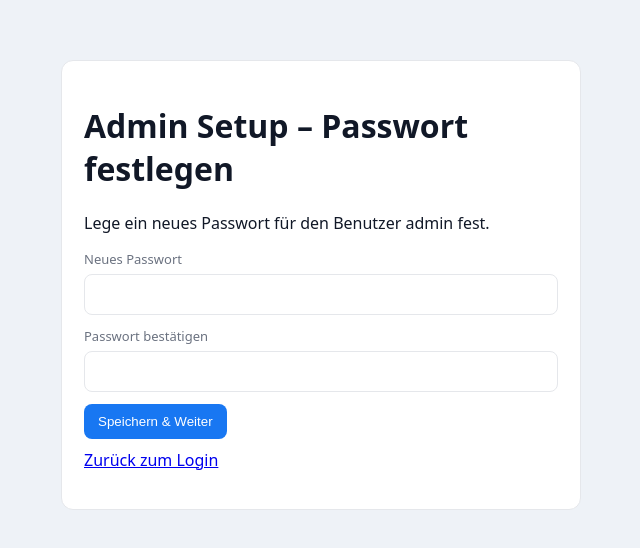
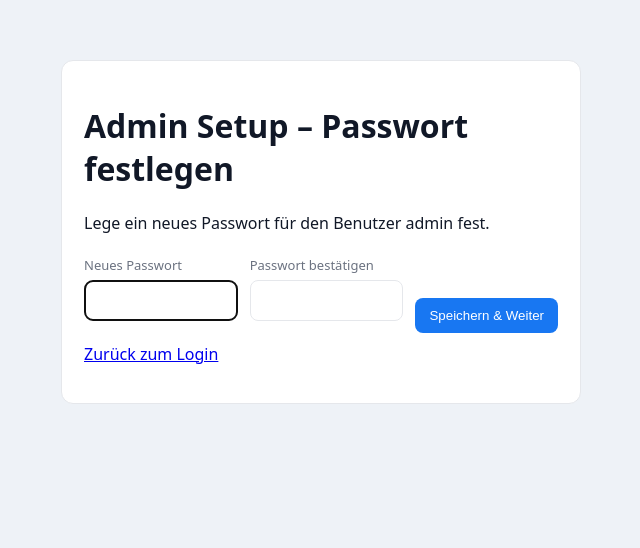
Before and after one commit to el-choco/privatcms, a PHP site: page /setup.php in a window 1280 px wide. Shown: the top 548 px of the page, without its empty margins (319-959 px from the left). Run offline with PHP 8.4, Linux system fonts and the light colour scheme.

Commit message:
ui(admin): icons on dashboard + improved setup form; i18n hooks and styles

```diff
--- a/admin/dashboard.php
+++ b/admin/dashboard.php
@@ -39,8 +39,8 @@ function svg($name, $cls='icon-18') {
     'open' => '<path d="M5 12h11"/><path d="M12 5l7 7-7 7" />',
     'new' => '<path d="M12 5v14M5 12h14" />',
     'manage' => '<path d="M4 6h16M4 12h10M4 18h16" />',
-    'file' => '<path d="M14 3H6a2 2 0 0 0-2 2v14l-4-2 4 2 4-2 4 2V9z" fill="none"/>',
-    'settings' => '<path d="M12 15a3 3 0 1 0 0-6 3 3 0 0 0 0 6z"/><path d="M19.4 15a1.65 1.65 0 0 0 .33 1.82l.06.06a2 2 0 1 1-2.83 2.83l-.06-.06a1.65 1.65 0 0 0-1.82-.33 1.65 1.65 0 0 0-1 1.51V21a2 2 0 1 1-4 0v-.09a1.65 1.65 0 0 0-1-1.51 1.65 1.65 0 0 0-1.82.33l-.06.06a2 2 0 1 1-2.83-2.83l.06-.06a1.65 1.65 0 0 0 .33-1.82 1.65 1.65 0 0 0-1.51-1H3a2 2 0 1 1 0-4h.09a1.65 1.65 0 0 0 1.51-1 1.65 1.65 0 0 0-.33-1.82l-.06-.06A2 2 0 1 1 7.04 3.3l.06.06a1.65 1.65 0 0 0 1.82.33H9a1.65 1.65 0 0 0 1-1.51V3a2 2 0 1 1 4 0v.09a1.65 1.65 0 0 0 1 1.51 1.65 1.65 0 0 0 1.82-.33l.06-.06a2 2 0 1 1 2.83 2.83l-.06.06a1.65 1.65 0 0 0-.33 1.82V9c0 .67.39 1.27 1 1.51.64.26 1.09.88 1.09 1.6s-.45 1.34-1.09 1.6c-.61.24-1 .84-1 1.29z" fill="none"/>',
+    'file' => '<path d="M14 3H6a2 2 0 0 0-2 2v14l4-2 4 2 4-2 4 2V9z" fill="none"/>',
+    'settings' => '<path d="M12 15a3 3 0 1 0 0-6 3 3 0 0 0 0 6z"/><path d="M19.4 15a1.65 1.65 0 0 0 .33 1.82l.06.06a2 2 0 1 1-2.83 2.83l-.06-.06a1.65 1.65 0 0 0-1.82-.33 1.65 1.65 0 0 0-1 1.51V21a2 2 0 1 1-4 0v-.09a1.65 1.65 0 0 0-1-1.51 1.65 1.65 0 0 0-1.82.33l-.06-.06a2 2 0 1 1-2.83-2.83l.06-.06a1.65 1.65 0 0 0 .33-1.82 1.65 1.65 0 0 0-1.51-1H3a2 2 0 1 1 0-4h.09a1.65 1.65 0 0 0 1.51-1 1.65 1.65 0 0 0-.33-1.82l-.06-.06A2 2 0 1 1 7.04 3.3l.06.06a1.65 1.65 0 0 0 1.82.33H9a1.65 1.65 0 0 0 1-1.51V3a2 2 0 1 1 4 0v.09a1.65 1.65 0 0 0 1 1.51 1.65 1.65 0 0 0 1.82-.33l.06-.06a2 2 0 1 1 2.83 2.83l-.06.06a1.65 1.65 0 0 0-.33 1.82V9c0 .67.39 1.27 1 1.51.64.26 1.09.88 1.09 1.6s-.45 1.34-1.09 1.6c-.61 .24-1 .84-1 1.29z" fill="none"/>',
     'tags' => '<path d="M20 10V4h-6l-8 8 6 6 8-8z"/><circle cx="14" cy="6" r="1"/>',
     'comments2' => '<path d="M21 15a4 4 0 0 1-4 4H7l-4 3V7a4 4 0 0 1 4-4h10a4 4 0 0 1 4 4z" fill="none"/>'
   ];
@@ -154,7 +154,7 @@ function svg($name, $cls='icon-18') {
                     <span class="muted" style="margin-left:8px;">
                       <?= htmlspecialchars(date($i18n->t('dashboard.date_fmt'), strtotime((string)$p['created_at']))) ?>
                     </span>
-                    <a class="btn" style="margin-left:10px" href="/article.php?id=<?= (int)$p['id'] ?>">
+                    <a class="btn" style="margin-left:10px" href="/admin/post-edit.php?id=<?= (int)$p['id'] ?>">
                       <?= htmlspecialchars($i18n->t('dashboard.button_open')) ?> <?= svg('open','icon-16') ?>
                     </a>
                   </span>
--- a/admin/setup.php
+++ b/admin/setup.php
@@ -47,12 +47,7 @@ if ($_SERVER['REQUEST_METHOD'] === 'POST' && $pdo) {
             }
             $flag = __DIR__ . '/../config/first_run.flag';
             if (is_file($flag)) { @unlink($flag); }
-            $_SESSION['admin'] = [
-                'id' => (int)($user['id'] ?? 0),
-                'username' => $username,
-                'role' => 'admin',
-                'source' => 'setup',
-            ];
+            $_SESSION['admin'] = ['id' => (int)($user['id'] ?? 0), 'username' => $username, 'role' => 'admin', 'source' => 'setup'];
             session_regenerate_id(true);
             header('Location: /admin/');
             exit;
@@ -72,15 +67,24 @@ if ($_SERVER['REQUEST_METHOD'] === 'POST' && $pdo) {
   <div class="login-card">
     <h1><?= htmlspecialchars($i18n->t('admin_setup.title')) ?></h1>
     <p><?= htmlspecialchars($i18n->t('admin_setup.lead', ['{user}' => 'admin'])) ?></p>
+
     <?php if ($error): ?><div class="error"><?= htmlspecialchars($error) ?></div><?php endif; ?>
-    <form method="post" action="/admin/setup.php" autocomplete="off">
+
+    <form method="post" action="/admin/setup.php" autocomplete="off" class="form form-2col">
       <input type="hidden" name="csrf" value="<?= htmlspecialchars($csrf) ?>">
-      <label><?= htmlspecialchars($i18n->t('admin_setup.label_password')) ?></label>
-      <input class="input" type="password" name="password" required minlength="8" placeholder="">
-      <label><?= htmlspecialchars($i18n->t('admin_setup.label_confirm')) ?></label>
-      <input class="input" type="password" name="confirm" required minlength="8" placeholder="">
-      <button class="btn" type="submit"><?= htmlspecialchars($i18n->t('admin_setup.button_save_continue')) ?></button>
+      <div>
+        <label><?= htmlspecialchars($i18n->t('admin_setup.label_password')) ?></label>
+        <input class="input" type="password" name="password" required minlength="8" placeholder="" autofocus>
+      </div>
+      <div>
+        <label><?= htmlspecialchars($i18n->t('admin_setup.label_confirm')) ?></label>
+        <input class="input" type="password" name="confirm" required minlength="8" placeholder="">
+      </div>
+      <div>
+        <button class="btn" type="submit"><?= htmlspecialchars($i18n->t('admin_setup.button_save_continue')) ?></button>
+      </div>
     </form>
+
     <p style="margin-top:10px"><a href="/admin/login.php"><?= htmlspecialchars($i18n->t('admin_setup.link_back_login')) ?></a></p>
   </div>
 </body>
```
